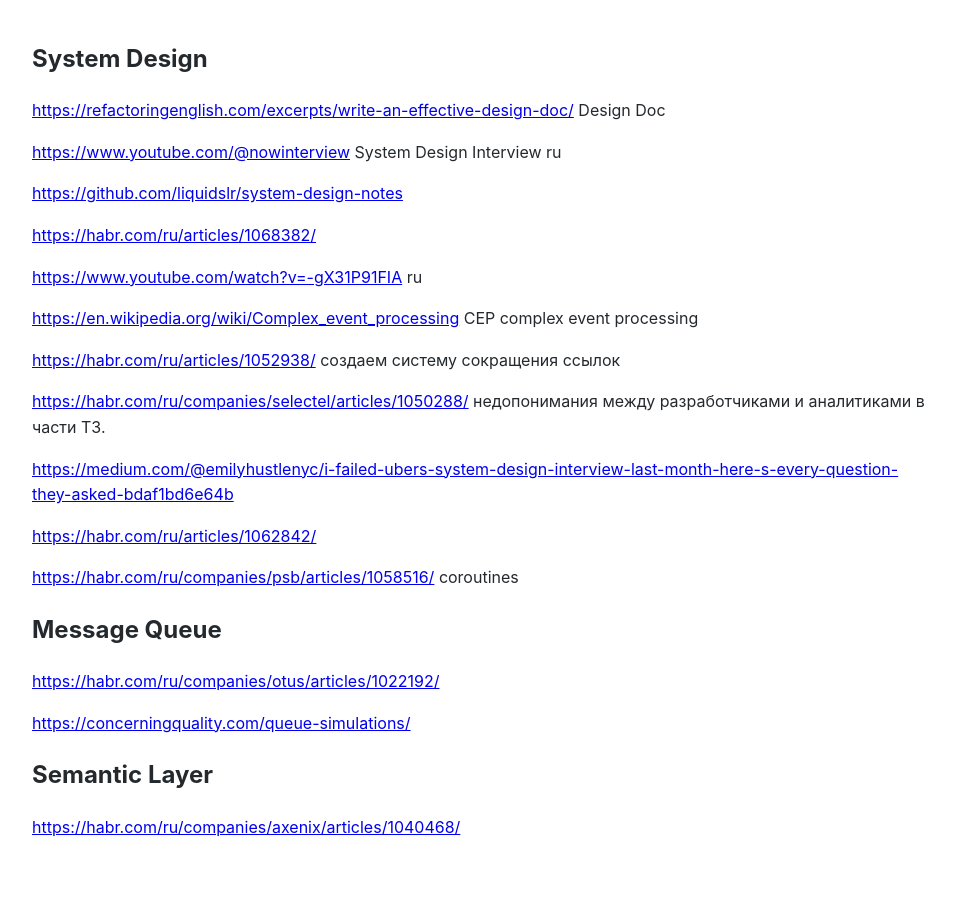
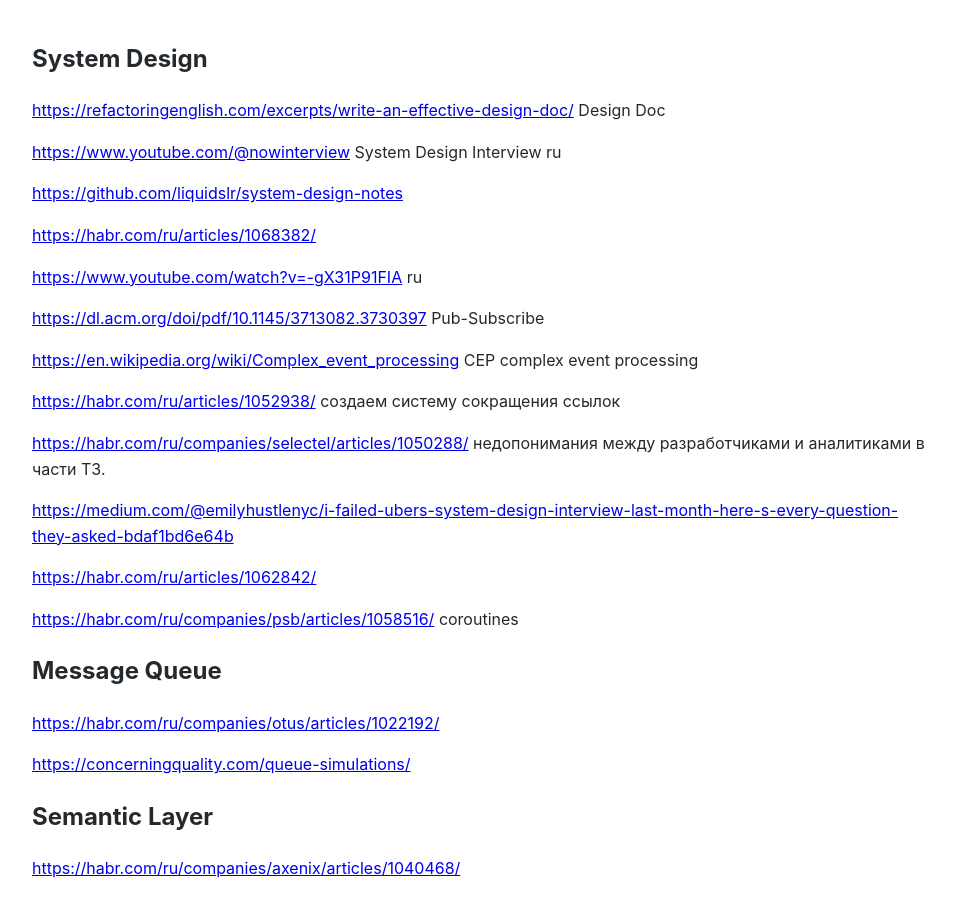
Before and after one commit to Michael-Lubinsky/michael-lubinsky.github.com, a Jekyll site: the page built from system_design/system_design.md, in a window 1280 px wide. Shown: the whole page, without its empty margins (158-1113 px from the left). Built offline with Jekyll 4.4.1, drawn with Linux system fonts in a browser that asks for light colours; our own code applies the rules of GitHub Pages for plain Markdown files.

Commit message:
Update system_design.md

```diff
--- a/system_design/system_design.md
+++ b/system_design/system_design.md
@@ -9,6 +9,8 @@
 <https://habr.com/ru/articles/1068382/>
 
 <https://www.youtube.com/watch?v=-gX31P91FIA> ru
+
+<https://dl.acm.org/doi/pdf/10.1145/3713082.3730397> Pub-Subscribe
 
 <https://en.wikipedia.org/wiki/Complex_event_processing> CEP complex event processing
 
```
